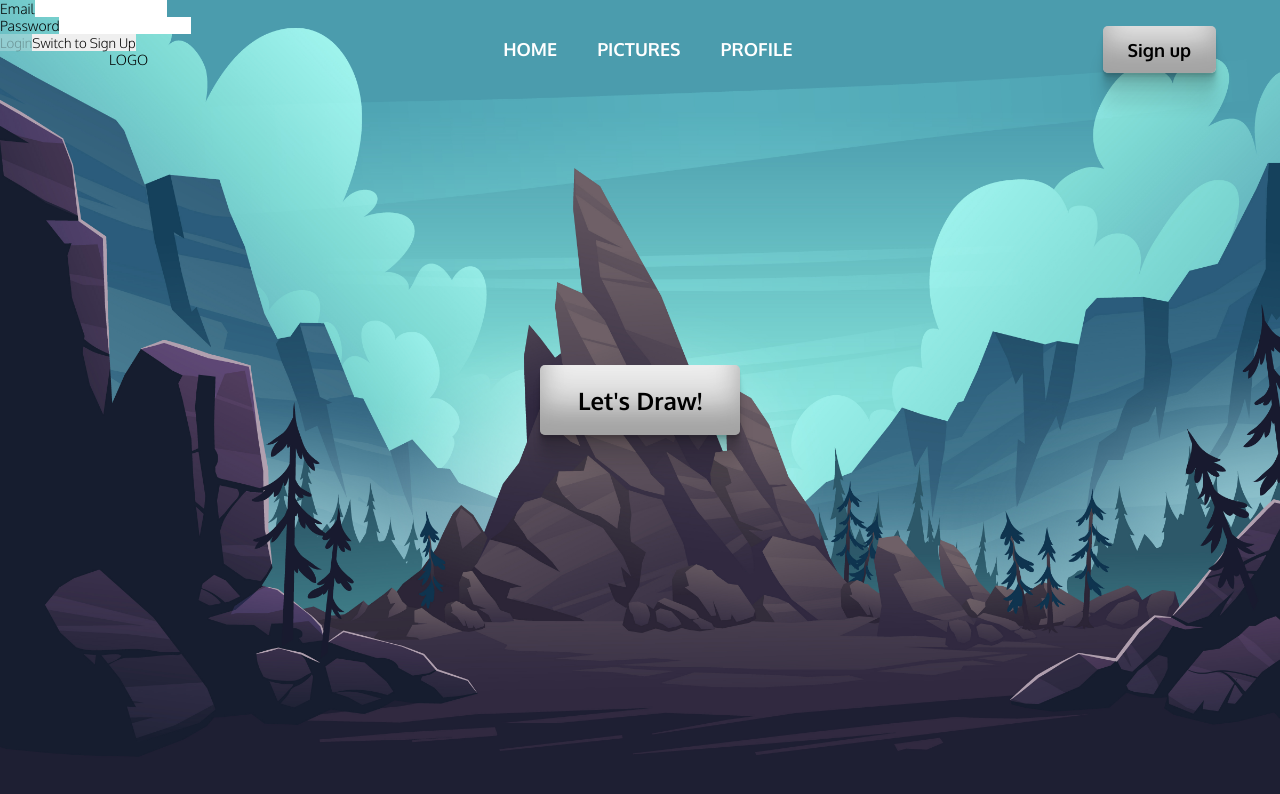
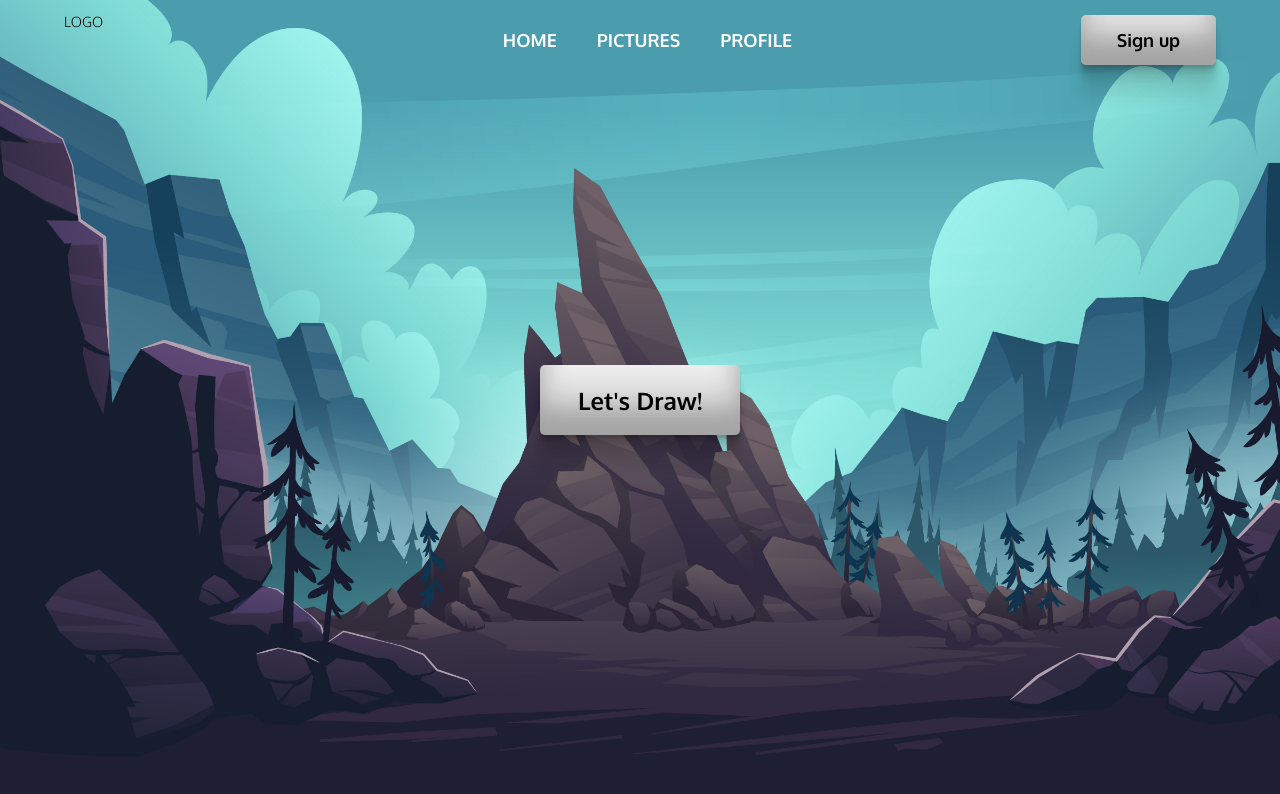
Before and after one commit to IBRA110/Draw-and-Draw, an Angular app in the folder frontend/project/: page / in a window 1280 px wide. Shown: the top 794 px of the page. Built offline with nearby package versions, Linux system fonts and the light colour scheme.

Commit message:
version 0.07

```diff
--- a/frontend/project/src/app/app.component.scss
+++ b/frontend/project/src/app/app.component.scss
@@ -3,7 +3,3 @@ app-main{
   flex-direction: column;
   height: 100%;
 }
-app-auth{
-	position: absolute;
-	z-index: 1;
-}
--- a/frontend/project/src/app/auth/auth.component.html
+++ b/frontend/project/src/app/auth/auth.component.html
@@ -1,8 +1,8 @@
-<div class='form-signUp'>
-	<div class="alert alert-danger" *ngIf="error">
+<div class='forms'>
+	<div class="danger" *ngIf="error">
     <p>{{error}}</p>
   </div>
-  <div class="alert alert-success" *ngIf="success">
+  <div class="success" *ngIf="success">
 		<p>{{success}}</p>
   </div>
 	<form [formGroup]='signupForm' (ngSubmit)='onSignup()' *ngIf='!isLoginMode'>
@@ -30,7 +30,7 @@
 				Please Enter a valid email!
 			</span>
 		</div>
-		<div formGroupName="passwords">
+		<div class='passwords' formGroupName="passwords">
 			<div class='form'>
 				<label for='password'>Password</label>
 				<input
@@ -40,11 +40,11 @@
 					class='form-input'
 					formControlName="password" >
 		<div *ngIf="signupForm.get('passwords.password').touched && signupForm.get('passwords.password').invalid">
-			<small *ngIf="signupForm.get('passwords.password').errors.required">Enter Password</small>
-			<small *ngIf="signupForm.get('passwords.password').errors.minlength">
+			<span *ngIf="signupForm.get('passwords.password').errors.required">Enter Password</span>
+			<span *ngIf="signupForm.get('passwords.password').errors.minlength">
 				Password must be at least {{signupForm.get('passwords.password').errors.minlength.requiredLength}}
 				characters. Now he {{signupForm.get('passwords.password').errors.minlength.actualLength}}
-			</small>
+			</span>
 		</div>
 			</div>
 			<div class='form'>
@@ -60,7 +60,7 @@
 			</span>
 			</div>
 		</div>
-		<div>
+		<div class='buttons'>
 			<button type='submit' [disabled]='!signupForm.valid'>Sign Up</button>
 			<button type='button' (click)="onSwitch()">Switch to Login</button>
 		</div>
@@ -90,7 +90,7 @@
 				Field Required!
 			</span>
 		</div>
-    <div>
+    <div class='buttons'>
       <button type="submit" [disabled]='!loginForm.valid'>Login</button>
       <button type="button" (click)="onSwitch()">Switch to Sign Up</button>
     </div>
--- a/frontend/project/src/app/auth/auth.component.scss
+++ b/frontend/project/src/app/auth/auth.component.scss
@@ -0,0 +1,77 @@
+.forms{
+	position: absolute;
+	left: 50%;
+	top: 50%;
+	translate: -50% -50%;
+	scale: 0;
+	transition: all 300ms ease-in;
+	padding: 20px;
+	background-color: rgb(43, 92, 124);
+	border-radius: 5px;
+	border: solid rgb(114, 119, 122) 1px;
+
+	.danger{
+		color: rgb(255,255,255);
+	}
+	.success{
+		color: rgb(17, 173, 20);
+	}
+
+	form, .passwords{
+		display: flex;
+		flex-direction: column;
+		gap: 10px;
+
+		.form{
+			display: flex;
+			flex-direction: column;
+			gap: 5px;
+			color: rgb(255,255,255);
+			font-size: 18px;
+
+			input{
+				font-size: 18px;
+				padding: 5px;
+				width: 350px;
+				border-radius: 5px;
+			}
+			span{
+				color: rgb(255,255,255);
+				font-size: 14px;
+			}
+		}
+		.buttons{
+			display: flex;
+			justify-content: space-between;
+			margin-top: 10px;
+
+			button{
+				width: 150px;
+				height: 35px;
+				font-size: 16px;
+				font-weight: 700;
+				border-radius: 20px;
+				box-shadow: rgba(0, 0, 0, 0.17) 0px -23px 25px 0px inset,
+										rgba(0, 0, 0, 0.15) 0px -36px 30px 0px inset,
+										rgba(0, 0, 0, 0.1) 0px -79px 40px 0px inset,
+										rgba(0, 0, 0, 1) 0px 2px 1px,
+										rgba(0, 0, 0, 0.09) 0px 4px 2px,
+										rgba(0, 0, 0, 0.09) 0px 8px 4px,
+										rgba(0, 0, 0, 0.09) 0px 16px 8px, rgba(0, 0, 0, 0.09) 0px 32px 16px;
+			}
+			button:active{
+				transform: translateY(2px);
+				box-shadow: rgba(0, 0, 0, 0.17) 0px -23px 25px 0px inset,
+										rgba(0, 0, 0, 0.15) 0px -36px 30px 0px inset,
+										rgba(0, 0, 0, 0.1) 0px -79px 40px 0px inset,
+										rgba(0, 0, 0, 0) 0px 2px 1px,
+										rgba(0, 0, 0, 0.09) 0px 4px 2px,
+										rgba(0, 0, 0, 0.09) 0px 8px 4px,
+										rgba(0, 0, 0, 0.09) 0px 16px 8px, rgba(0, 0, 0, 0.09) 0px 32px 16px;
+			}
+		}
+	}
+}
+.show{
+	scale: 1;
+}
--- a/frontend/project/src/app/main/header/header.component.html
+++ b/frontend/project/src/app/main/header/header.component.html
@@ -1,12 +1,17 @@
 <nav>
-	<a class='logo'>LOGO</a>
+	<div class='logo'>LOGO
+	</div>
 	<ul>
 		<li><a href='#'>HOME</a></li>
 		<li><a href='#'>PICTURES</a></li>
 		<li><a href='#'>PROFILE</a></li>
 	</ul>
 	<ul>
-		<li	class='signup' *ngIf='!isAuthenticated'><a href='#'>Sign up</a></li>
-		<li class='logout' *ngIf='isAuthenticated'><a href='#' (click)='logout()'>Logout</a></li>
+		<li	class='signup' *ngIf='!isAuthenticated' (click)='popupShow()'>
+			<button>
+				Sign up
+			</button>
+		</li>
+		<li class='logout' *ngIf='isAuthenticated'><button (click)='logout()'>Logout</button></li>
 	</ul>
 </nav>
--- a/frontend/project/src/app/main/header/header.component.scss
+++ b/frontend/project/src/app/main/header/header.component.scss
@@ -1,26 +1,33 @@
 nav{
 	position: fixed;
 	width: 100%;
+	height: 80px;
 	display: flex;
 	justify-content: space-between;
+	align-items: center;
 	gap: 50px;
-	padding: 40px 5%;
+	padding: 0px 5%;
 
 	.logo{
-		padding: 12.5px 45px;
+		width: 150px;
+		height: 50px;
 	}
+
 	ul{
 		display: flex;
 		justify-content: space-between;
 		gap: 40px;
 
 		.signup{
-			a{
+			button{
 				background-color: rgb(255,255,255);
 				color: rgb(0,0,0);
-				padding: 12.5px 25px;
+				font-size: 18px;
+				font-weight: 700;
+				width: 135px;
+				height: 50px;
 				border-radius: 5px;
-				transition: 300ms ease;
+				transition: border-radius 300ms ease;
 				box-shadow: rgba(0, 0, 0, 0.17) 0px -23px 25px 0px inset,
 										rgba(0, 0, 0, 0.15) 0px -36px 30px 0px inset,
 										rgba(0, 0, 0, 0.1) 0px -79px 40px 0px inset,
@@ -29,8 +36,25 @@ nav{
 										rgba(0, 0, 0, 0.09) 0px 8px 4px,
 										rgba(0, 0, 0, 0.09) 0px 16px 8px, rgba(0, 0, 0, 0.09) 0px 32px 16px;
 			}
-			a:hover{
+			button:hover{
 				border-radius: 20px;
+				box-shadow: rgba(0, 0, 0, 0.17) 0px -23px 25px 0px inset,
+										rgba(0, 0, 0, 0.15) 0px -36px 30px 0px inset,
+										rgba(0, 0, 0, 0.1) 0px -79px 40px 0px inset,
+										rgba(0, 0, 0, 1) 0px 2px 1px,
+										rgba(0, 0, 0, 0.09) 0px 4px 2px,
+										rgba(0, 0, 0, 0.09) 0px 8px 4px,
+										rgba(0, 0, 0, 0.09) 0px 16px 8px, rgba(0, 0, 0, 0.09) 0px 32px 16px;
+			}
+			button:active{
+				transform: translateY(2px);
+				box-shadow: rgba(0, 0, 0, 0.17) 0px -23px 25px 0px inset,
+										rgba(0, 0, 0, 0.15) 0px -36px 30px 0px inset,
+										rgba(0, 0, 0, 0.1) 0px -79px 40px 0px inset,
+										rgba(0, 0, 0, 0) 0px 2px 1px,
+										rgba(0, 0, 0, 0.09) 0px 4px 2px,
+										rgba(0, 0, 0, 0.09) 0px 8px 4px,
+										rgba(0, 0, 0, 0.09) 0px 16px 8px, rgba(0, 0, 0, 0.09) 0px 32px 16px;
 			}
 		}
 		.logout{
--- a/frontend/project/src/app/main/header/header.component.ts
+++ b/frontend/project/src/app/main/header/header.component.ts
@@ -1,5 +1,8 @@
-import { Component, OnDestroy, OnInit } from '@angular/core';
+import { Component, Inject, OnDestroy, OnInit } from '@angular/core';
+import { DOCUMENT } from '@angular/common';
 import { Subscription } from 'rxjs';
+import { Injectable } from '@angular/core';
+
 import { AuthService } from '../../auth/auth.service';
 
 @Component({
@@ -7,14 +10,21 @@ import { AuthService } from '../../auth/auth.service';
   templateUrl: './header.component.html',
   styleUrls: ['./header.component.scss']
 })
+@Injectable({
+    providedIn: 'root'
+})
 export class HeaderComponent implements OnInit, OnDestroy {
 
 	isAuthenticated: boolean = false
   private userSub: Subscription
+	public authComp: any
 
 	constructor(
-		private auth: AuthService
-	) { }
+		private auth: AuthService,
+		@Inject(DOCUMENT) private document: Document
+	) {
+		this.authComp = this.document.getElementsByClassName('forms')[0]
+	}
 
   ngOnInit(): void {
 		this.userSub = this.auth.user.subscribe((user) => {
@@ -24,6 +34,12 @@ export class HeaderComponent implements OnInit, OnDestroy {
 	ngOnDestroy(){
 		this.userSub.unsubscribe()
 	}
+	popupShow(){
+		this.authComp.classList.add('show')
+	}
+	popupHide(){
+		this.authComp.classList.remove('show')
+	}
 	logout(){
 		this.auth.logout()
 	}
--- a/frontend/project/src/app/main/home/home.component.html
+++ b/frontend/project/src/app/main/home/home.component.html
@@ -1,3 +1,4 @@
-<div class='home'>
-	<button>Let's Draw!</button>
+<div class='home' (click)='popupHide()'>
+	<button *ngIf='!head.isAuthenticated' (click)='popupShow()'>Let's Draw!</button>
+	<button *ngIf='head.isAuthenticated'>Let's Draw!</button>
 </div>
--- a/frontend/project/src/app/main/home/home.component.ts
+++ b/frontend/project/src/app/main/home/home.component.ts
@@ -1,4 +1,6 @@
 import { Component, OnInit } from '@angular/core';
+
+import { HeaderComponent } from '../header/header.component';
 
 @Component({
   selector: 'app-home',
@@ -7,9 +9,20 @@ import { Component, OnInit } from '@angular/core';
 })
 export class HomeComponent implements OnInit {
 
-  constructor() { }
+
+	constructor(
+		public head: HeaderComponent
+	) {
+
+	}
 
   ngOnInit(): void {
   }
 
+	popupShow(){
+		this.head.popupShow()
+	}
+	popupHide(){
+		this.head.popupHide()
+	}
 }
```
